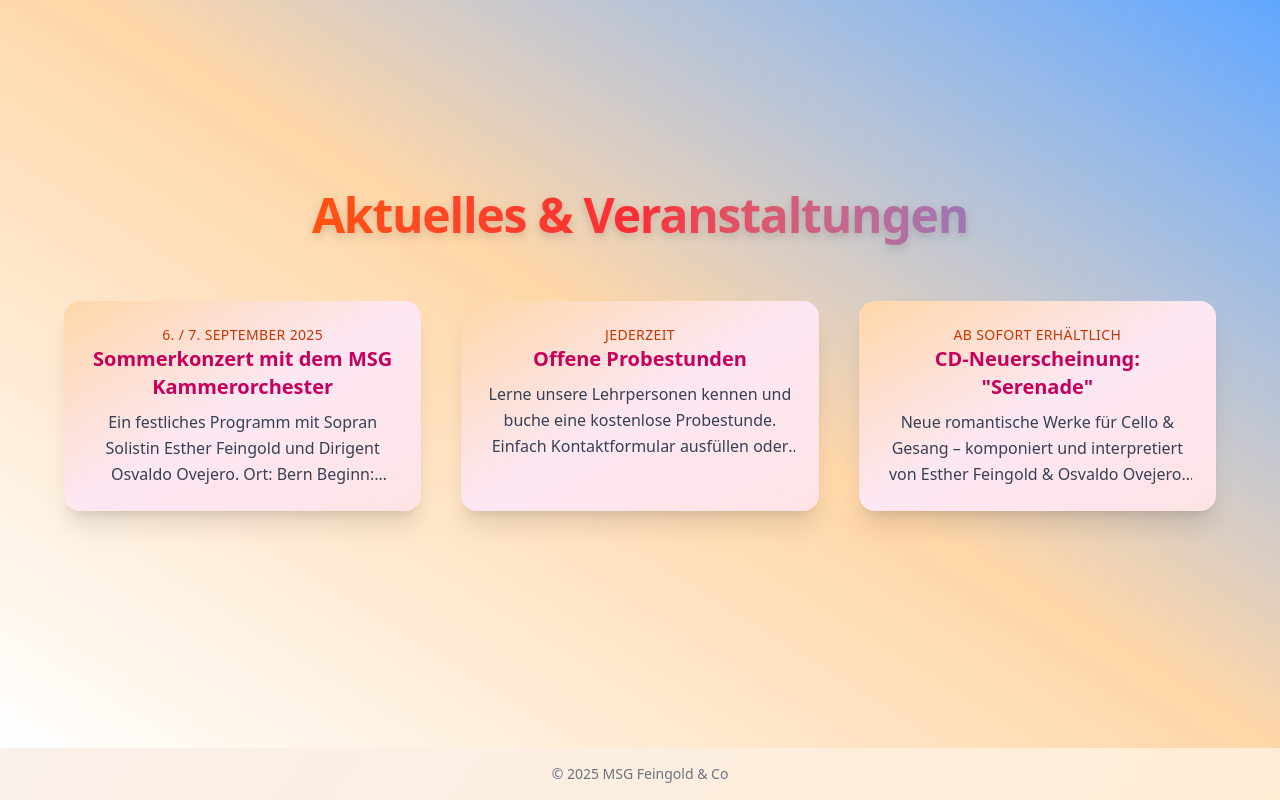
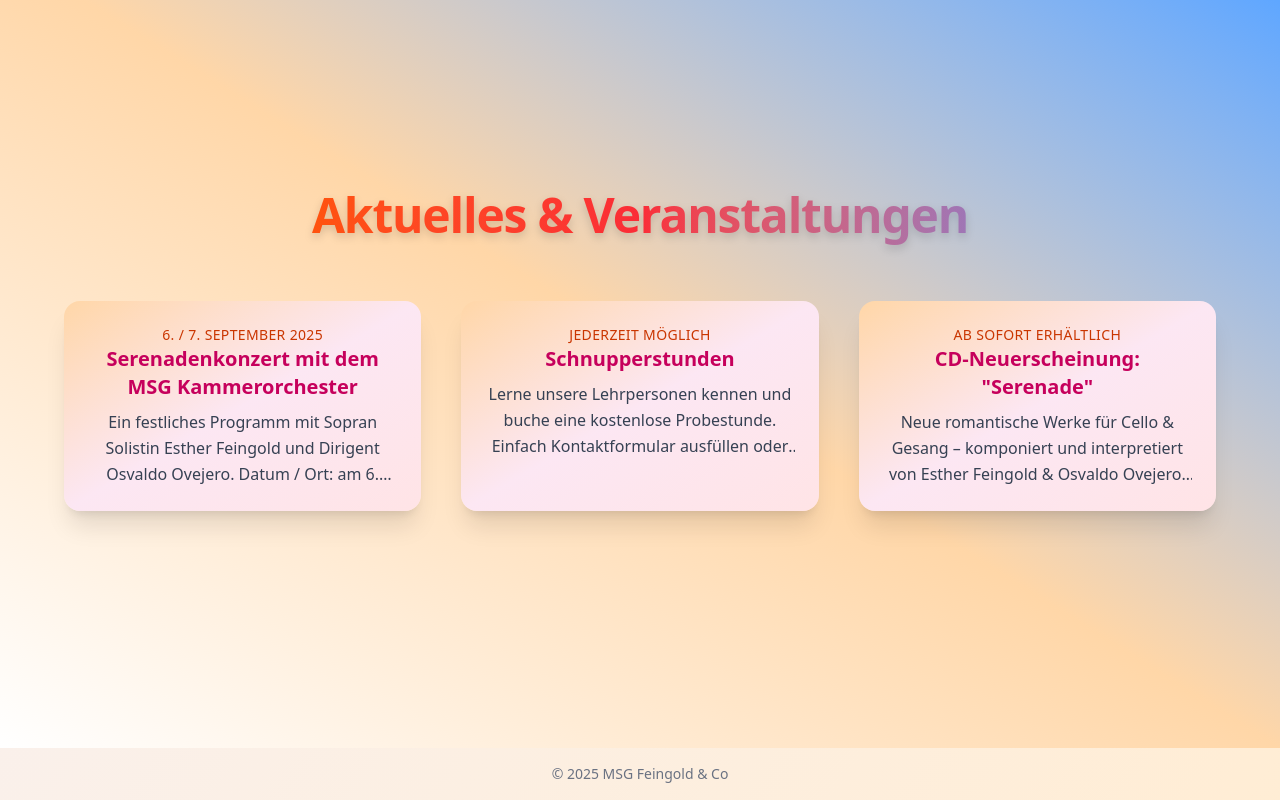
Before and after one commit to sirionfeingold/msg_feingold_webseite, a Vue app: page / in a window 1280 px wide. Shown: the part 917-1717 px from the top of the page. Built offline with nearby package versions, Linux system fonts and the light colour scheme.

Commit message:
Edited aktuelles

```diff
--- a/src/components/Aktuelles.vue
+++ b/src/components/Aktuelles.vue
@@ -40,7 +40,7 @@
             <button @click="selectedEvent = null" class="absolute top-4 right-4 text-gray-500 hover:text-red-500 text-xl">&times;</button>
             <p class="text-sm text-orange-600 mb-2">{{ selectedEvent.date }}</p>
             <h3 class="text-2xl font-bold text-pink-700 mb-4">{{ selectedEvent.title }}</h3>
-            <p class="text-gray-800 text-left whitespace-pre-line">{{ selectedEvent.description }}</p>
+            <p class="text-gray-800 text-left whitespace-pre-line" v-html="selectedEvent.description"></p>
           </div>
         </div>
       </transition>
@@ -53,16 +53,16 @@ import { ref } from 'vue'
 
 const events = [
   {
-    title: 'Sommerkonzert mit dem MSG Kammerorchester',
+    title: 'Serenadenkonzert mit dem MSG Kammerorchester',
     date: '6. / 7. September 2025',
     description: `Ein festliches Programm mit Sopran Solistin Esther Feingold und Dirigent Osvaldo Ovejero.
-    Ort: Bern
-    Beginn: jeweils 19:30 Uhr
-    Eintritt frei, Kollekte`
+    Datum / Ort: am 6. September um 19:30 Heiliggeistkirche Bern, am 7. September um 17:00 Kirche Oberwangen bei Bern.
+    Eintritt frei, Kollekte
+    <a href="https://osvaldo-ovejero.ch/musik-symphonie-global-msg-kammerorchester-bern/" target="_blank" class="text-blue-600 underline hover:text-blue-800">Weitere Informationen</a>`
   },
   {
-    title: 'Offene Probestunden',
-    date: 'Jederzeit',
+    title: 'Schnupperstunden',
+    date: 'Jederzeit möglich',
     description: `Lerne unsere Lehrpersonen kennen und buche eine kostenlose Probestunde.
     Einfach Kontaktformular ausfüllen oder direkt anrufen.`
   },
```
